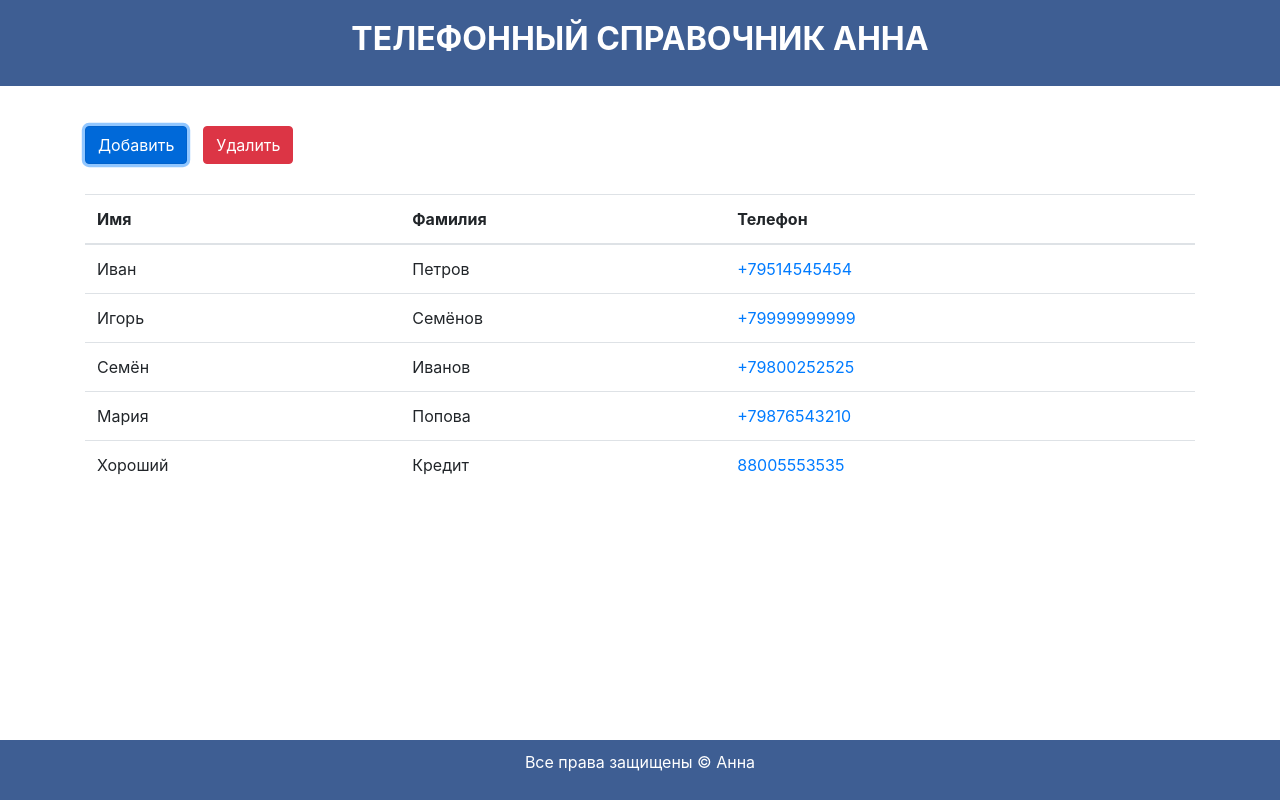
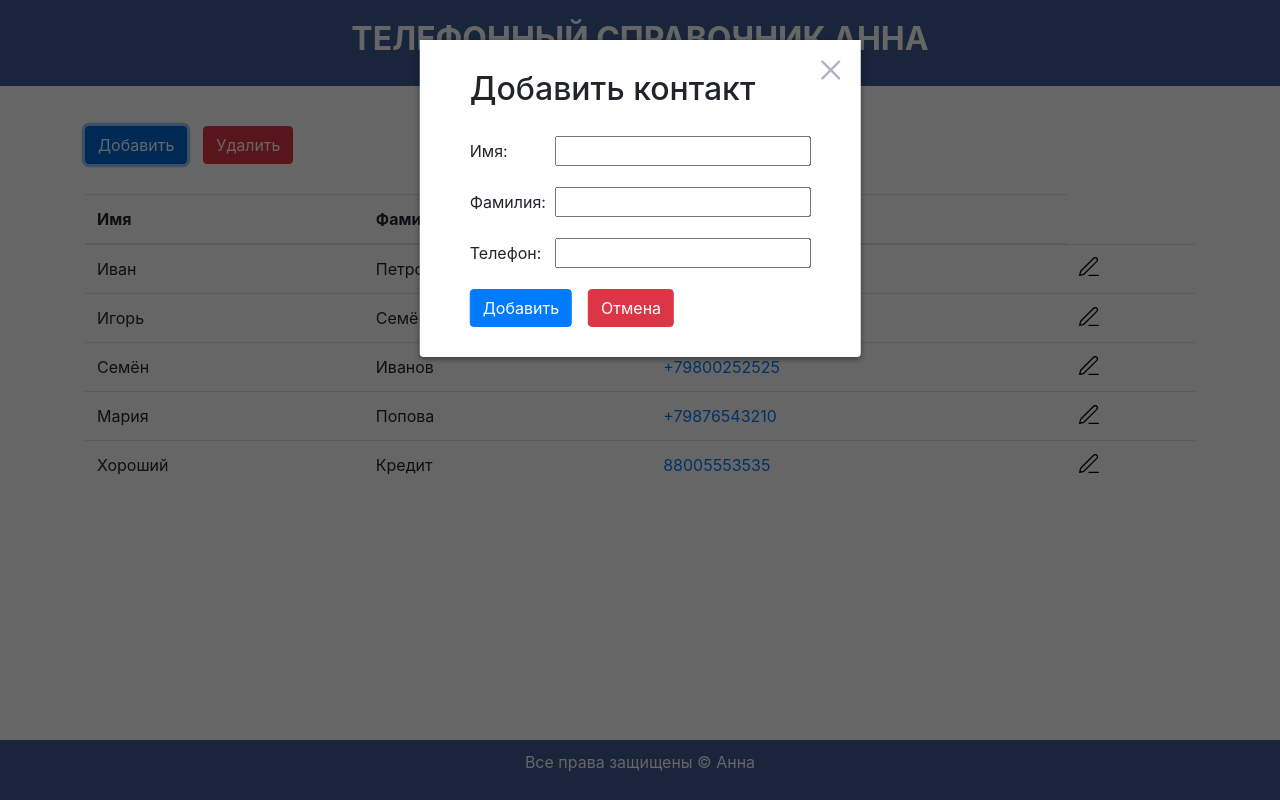
Before and after one commit to AnnZblt/phonebook, a plain HTML site: page index.html in a window 1280 px wide. Both pictures are taken after a click on the button "Добавить". Drawn offline with nearby package versions, Linux system fonts and the light colour scheme.

Commit message:
Add lesson-5 files to hw task. Update script.js

```diff
--- a/phonebook/css/style.css
+++ b/phonebook/css/style.css
@@ -33,6 +33,18 @@ body {
   border: none;
   background-color: transparent;
   background-image: url("../img/del.svg");
+  background-size: contain;
+  background-repeat: no-repeat;
+  background-position: center;
+}
+
+.edit-icon {
+  display: block;
+  width: 20px;
+  height: 20px;
+  border: none;
+  background-color: transparent;
+  background-image: url("../img/edit.svg");
   background-size: contain;
   background-repeat: no-repeat;
   background-position: center;
--- a/phonebook/scripts/script.js
+++ b/phonebook/scripts/script.js
@@ -203,6 +203,10 @@ const data = [
 
     return {
       list: table.tbody,
+      logo,
+      btnAdd: buttonGroup.btns[0],
+      formOverlay: form.overlay,
+      form: form.form,
     };
   };
 
@@ -214,6 +218,8 @@ const data = [
     const tdSurname = document.createElement('td');
     const tdPhone = document.createElement('td');
     const phoneLink = document.createElement('a');
+    const tdEdit = document.createElement('td');
+    const buttonEdit = document.createElement('button');
 
     tdDel.classList.add('delete');
     buttonDel.classList.add('del-icon');
@@ -221,10 +227,13 @@ const data = [
     tdSurname.textContent = surname;
     phoneLink.href = `tel:${phone}`;
     phoneLink.textContent = phone;
+    tr.phoneLink = phoneLink;
+    buttonEdit.classList.add('edit-icon');
+
     tdDel.append(buttonDel);
-
     tdPhone.append(phoneLink);
-    tr.append(tdDel, tdName, tdSurname, tdPhone);
+    tdEdit.append(buttonEdit);
+    tr.append(tdDel, tdName, tdSurname, tdPhone, tdEdit);
 
     return tr;
   };
@@ -232,16 +241,49 @@ const data = [
   const renderContacts = (elem, data) => {
     const allRow = data.map(createRow);
     elem.append(...allRow);
+    return allRow;
+  };
+
+  const hoverRow = (allRow, logo) => {
+    const text = logo.textContent;
+
+    allRow.forEach(contact => {
+      contact.addEventListener('mouseenter', () => {
+        logo.textContent = contact.phoneLink.textContent;
+      });
+      contact.addEventListener('mouseleave', () => {
+        logo.textContent = text;
+      });
+    });
   };
 
   const init = (selectorApp, title) => {
     const app = document.querySelector(selectorApp);
     const phoneBook = renderPhoneBook(app, title);
+    const closeModal = document.querySelector('.form .close');
 
-    const { list } = phoneBook;
+    const { list, logo, btnAdd, formOverlay, form } = phoneBook;
 
-    renderContacts(list, data);
     // Функционал
+    const allRow = renderContacts(list, data);
+
+    hoverRow(allRow, logo);
+
+    btnAdd.addEventListener('click', () => {
+      formOverlay.classList.add('is-visible');
+    });
+
+    form.addEventListener('click', event => {
+      event.stopPropagation();
+    });
+
+    closeModal.addEventListener('click', () => {
+      formOverlay.classList.remove('is-visible');
+    });
+
+    formOverlay.addEventListener('click', () => {
+      formOverlay.classList.remove('is-visible');
+    });
   };
 
   window.phoneBookInit = init;
```
Also changed, not shown: phonebook/img/edit.svg (added).
